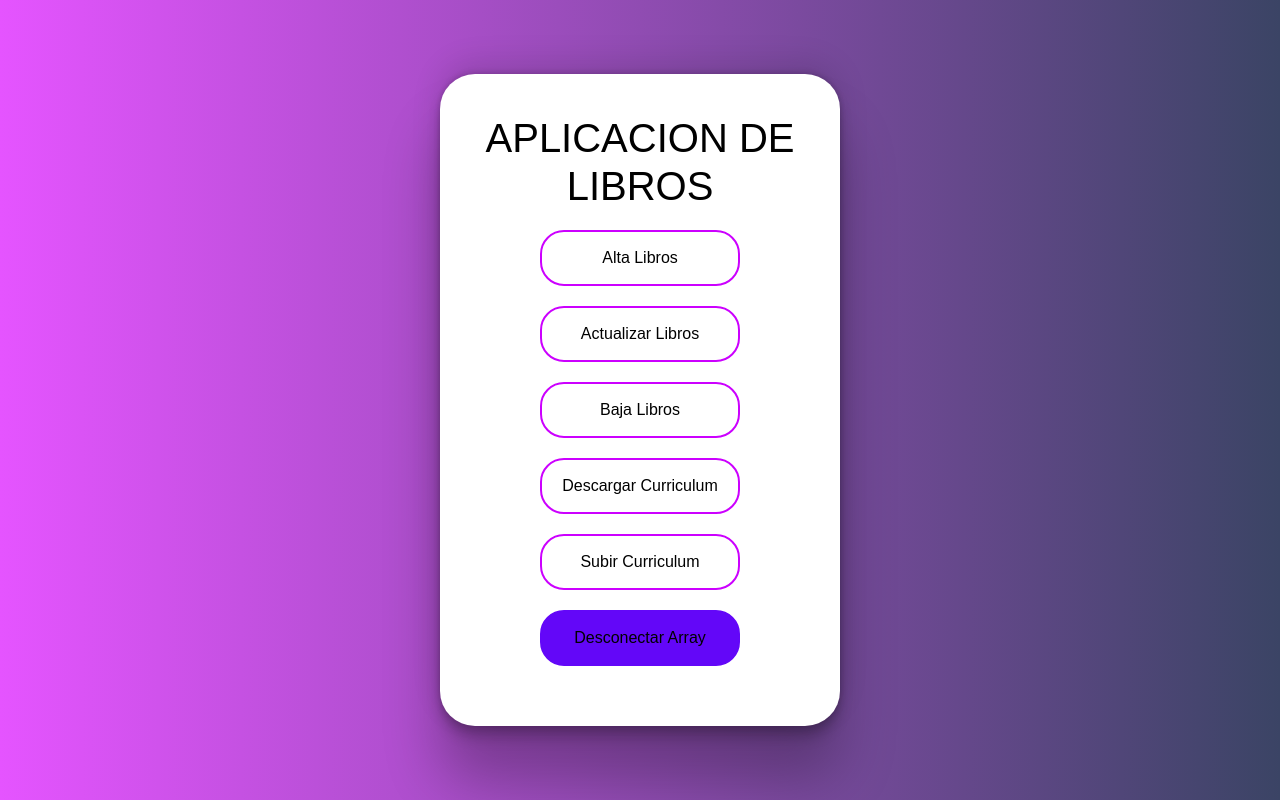
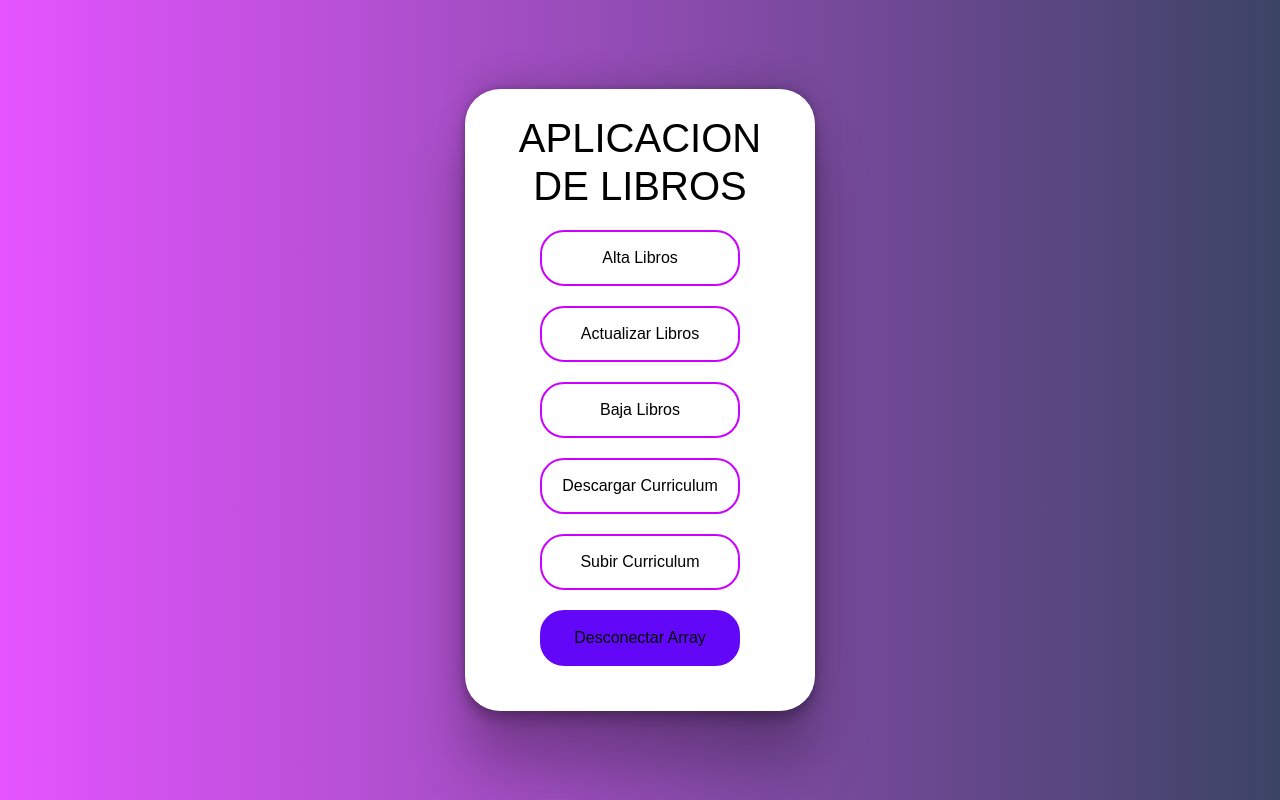
Before and after one commit to IESAlisal/22asir2proyecto-grupo3, a PHP site: page / in a window 1280 px wide. Run offline with PHP 8.4, Linux system fonts and the light colour scheme; the visitor is signed in with stand-in values (Sample User, id 1); some libraries are stand-ins or nearby versions.

Commit message:
Add files via upload

```diff
--- a/css/estiloIndex.css
+++ b/css/estiloIndex.css
@@ -6,16 +6,17 @@ body {
     margin: 0;
     padding: 0;
 
-    font-family: 'Montserrat', sans-serif;
+    font-family: 'Quicksand', sans-serif;
     display: flex;
     flex-direction: row;
     flex-wrap: wrap;
     justify-content: center;
     align-items: center;
     overflow: hidden;
-    animation: fadeInUp;
+    animation: fadeInLeft;
     animation-duration: 1s;
 }
+
 /*Color body*/
 body {
     background: #e554ff;
@@ -30,8 +31,8 @@ body {
 
 /*Le damos estilo tanto a la caja como al titulo*/
 .form-box {
-    width: 400px;
-    padding: 40px;
+    width: 350px;
+    padding: 25px;
     background: #ffffff ;
     text-align: center;
     border-radius: 35px;
```
